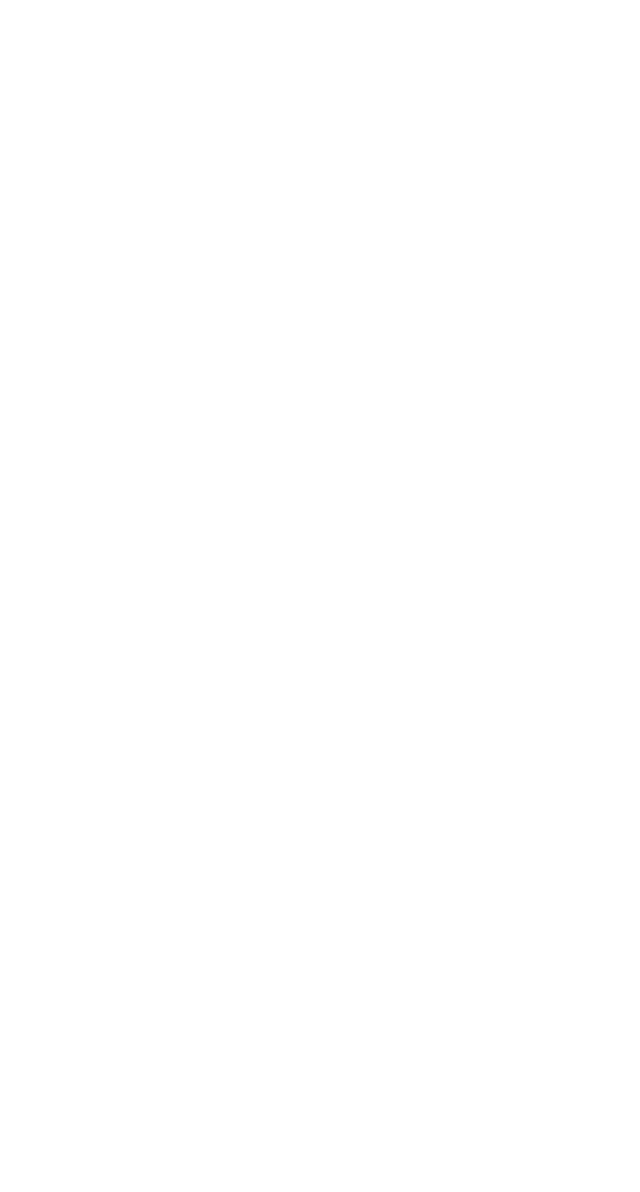
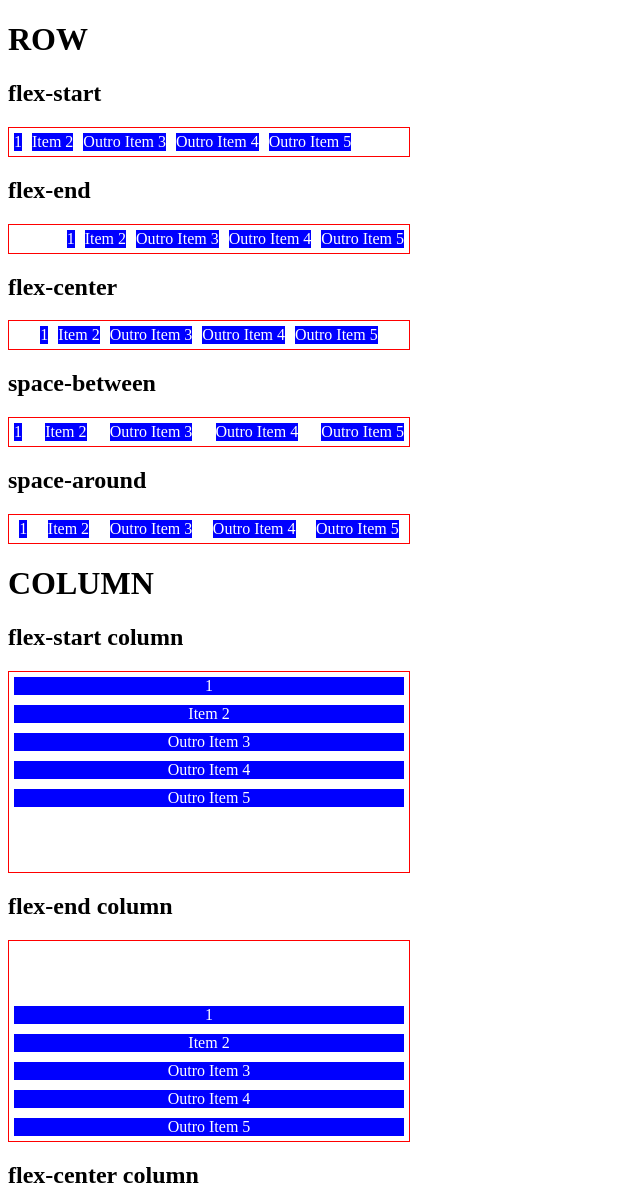
Before and after one commit to webdfabinho/flexbox, a plain HTML site: page 4-justify-content.html in a window 1280 px wide. Shown: the top 1192 px of the page, without its empty margins (0-640 px from the left). Before the commit the page ends 800 px from the top, so only its background shows below. Drawn offline with Linux system fonts and the light colour scheme.

Commit message:
Atividades Flex Box

```diff
--- a/4-justify-content.html
+++ b/4-justify-content.html
@@ -5,9 +5,140 @@
     <meta http-equiv="X-UA-Compatible" content="IE=edge">
     <meta name="viewport" content="width=device-width, initial-scale=1.0">
     <title>Justify Content</title>
+    <style>
+        .container{
+            max-width: 400px;
+            border: 1px solid red;
+            margin: 0;
+            display: flex;
+            margin-bottom: 5px;
+        }
 
+        .item{
+            background-color: blue;
+            margin: 5px;
+            text-align: center;
+            color: white;
+        }
+
+        .flex-start{
+            justify-content: flex-start;
+        }
+
+        .flex-end{
+            justify-content: flex-end;
+        }
+
+        .flex-center{
+            justify-content: center;
+        }
+
+        .space-between{
+            justify-content: space-between;
+        }
+
+        .space-around{
+            justify-content: space-around;
+        }
+
+        .column{
+            flex-direction: column;
+            min-height: 200px;
+        }
+    </style>
 </head>
 <body>
+    <h1>ROW</h1>
+    <h2>flex-start</h2>
+    <section class="container flex-start">
+        <div class="item">1</div>
+        <div class="item">Item 2</div>
+        <div class="item">Outro Item 3</div>
+        <div class="item">Outro Item 4</div>
+        <div class="item">Outro Item 5</div>
+    </section>
+
+    <h2>flex-end</h2>
+    <section class="container flex-end">
+        <div class="item">1</div>
+        <div class="item">Item 2</div>
+        <div class="item">Outro Item 3</div>
+        <div class="item">Outro Item 4</div>
+        <div class="item">Outro Item 5</div>
+    </section>
+
+    <h2>flex-center</h2>
+    <section class="container flex-center">
+        <div class="item">1</div>
+        <div class="item">Item 2</div>
+        <div class="item">Outro Item 3</div>
+        <div class="item">Outro Item 4</div>
+        <div class="item">Outro Item 5</div>
+    </section>
+
+    <h2>space-between</h2>
+    <section class="container space-between">
+        <div class="item">1</div>
+        <div class="item">Item 2</div>
+        <div class="item">Outro Item 3</div>
+        <div class="item">Outro Item 4</div>
+        <div class="item">Outro Item 5</div>
+    </section>
+
+    <h2>space-around</h2>
+    <section class="container space-around">
+        <div class="item">1</div>
+        <div class="item">Item 2</div>
+        <div class="item">Outro Item 3</div>
+        <div class="item">Outro Item 4</div>
+        <div class="item">Outro Item 5</div>
+    </section>
+
+    <h1>COLUMN</h1>
+    <h2>flex-start column</h2>
+    <section class="container flex-start column">
+        <div class="item">1</div>
+        <div class="item">Item 2</div>
+        <div class="item">Outro Item 3</div>
+        <div class="item">Outro Item 4</div>
+        <div class="item">Outro Item 5</div>
+    </section>
+
+    <h2>flex-end column</h2>
+    <section class="container flex-end column">
+        <div class="item">1</div>
+        <div class="item">Item 2</div>
+        <div class="item">Outro Item 3</div>
+        <div class="item">Outro Item 4</div>
+        <div class="item">Outro Item 5</div>
+    </section>
+
+    <h2>flex-center column</h2>
+    <section class="container flex-center column">
+        <div class="item">1</div>
+        <div class="item">Item 2</div>
+        <div class="item">Outro Item 3</div>
+        <div class="item">Outro Item 4</div>
+        <div class="item">Outro Item 5</div>
+    </section>
+
+    <h2>space-between column</h2>
+    <section class="container space-between column">
+        <div class="item">1</div>
+        <div class="item">Item 2</div>
+        <div class="item">Outro Item 3</div>
+        <div class="item">Outro Item 4</div>
+        <div class="item">Outro Item 5</div>
+    </section>
+
+    <h2>space-around column</h2>
+    <section class="container space-around column">
+        <div class="item">1</div>
+        <div class="item">Item 2</div>
+        <div class="item">Outro Item 3</div>
+        <div class="item">Outro Item 4</div>
+        <div class="item">Outro Item 5</div>
+    </section>
 
 </body>
 </html>
```
